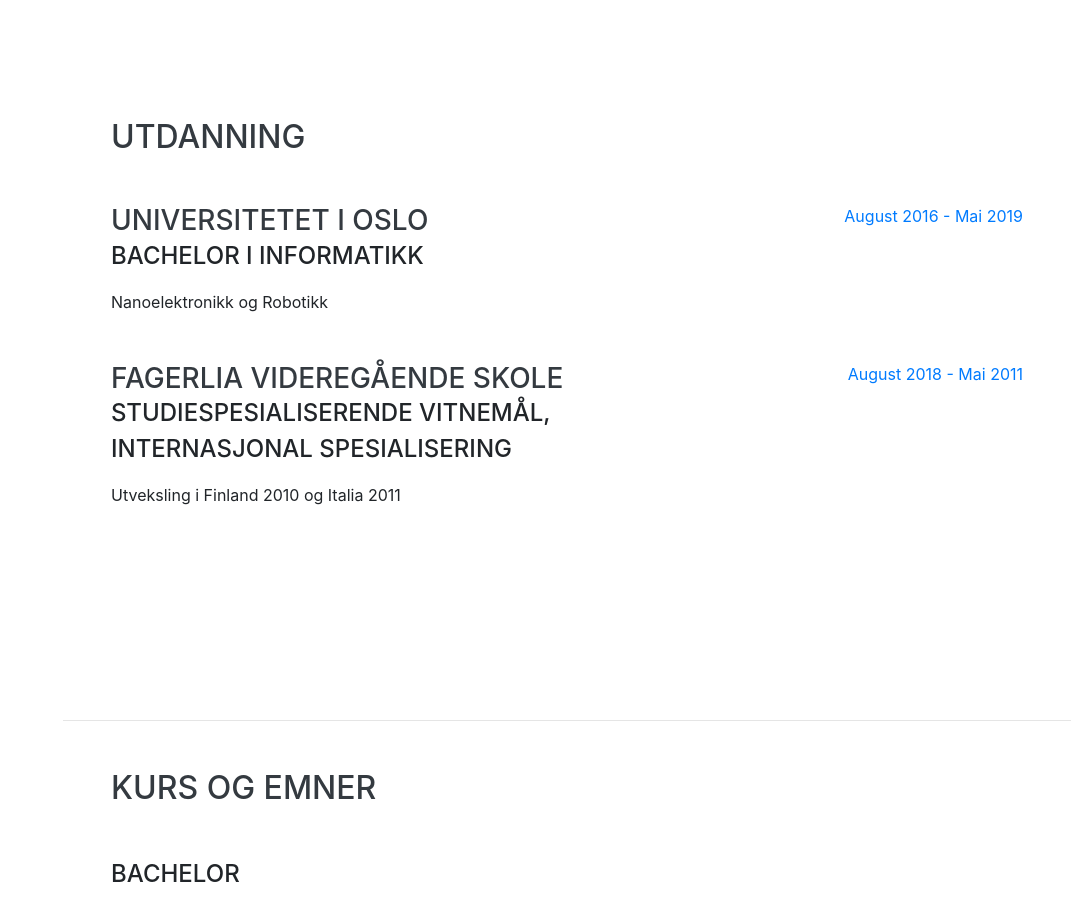
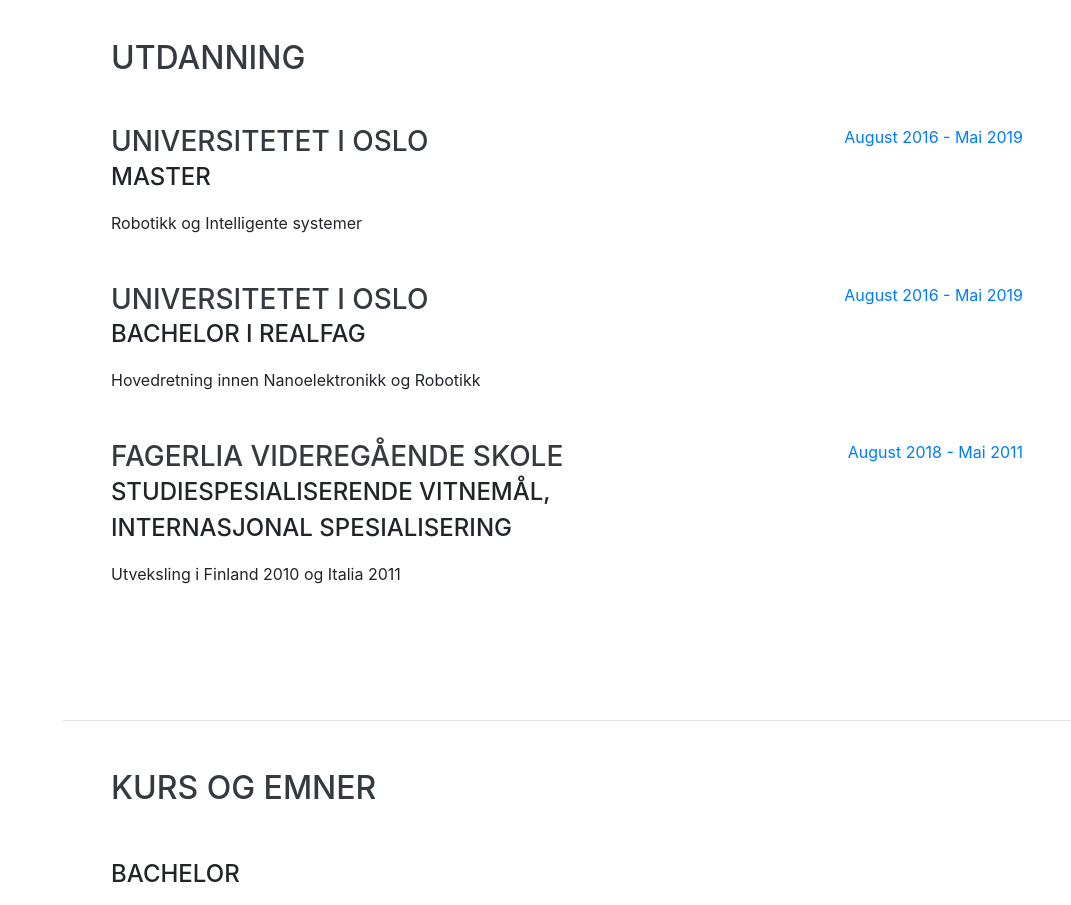
Before and after one commit to vegovs/resume-website, a website with bundled scripts: page index.html in a window 1280 px wide. Shown: the part 1980-2885 px from the top of the page, without its empty margins (209-1280 px from the left). Built offline with nearby package versions, Linux system fonts and the light colour scheme; a web font is replaced by a local one.

Commit message:
:zap: Updated link to blog and added masters.

```diff
--- a/index.html
+++ b/index.html
@@ -61,7 +61,7 @@
                 <a class="nav-link js-scroll-trigger" href="#awards">Sertifikater</a>
             </li>
             <li class="nav-item">
-                <a class="nav-link js-scroll-trigger" href="https://vegovs.github.io/compendium-website/"><i class="fas fa-book-open"></i><small>Blog/Kompendier</small></a>
+                <a class="nav-link js-scroll-trigger" href="https://vegovs.github.io/"><i class="fas fa-book-open"></i><small>Blog/Kompendier</small></a>
 
             </li>
         </ul>
@@ -174,8 +174,19 @@
             <div class="resume-item d-flex flex-column flex-md-row justify-content-between mb-5">
                 <div class="resume-content">
                     <h3 class="mb-0">Universitetet i Oslo</h3>
-                    <div class="subheading mb-3">Bachelor i Informatikk</div>
-                    <div>Nanoelektronikk og Robotikk</div>
+                    <div class="subheading mb-3">Master</div>
+                    <div>Robotikk og Intelligente systemer</div>
+                </div>
+                <div class="resume-date text-md-right">
+                    <span class="text-primary">August 2016 - Mai 2019</span>
+                </div>
+            </div>
+
+            <div class="resume-item d-flex flex-column flex-md-row justify-content-between mb-5">
+                <div class="resume-content">
+                    <h3 class="mb-0">Universitetet i Oslo</h3>
+                    <div class="subheading mb-3">Bachelor i Realfag</div>
+                    <div>Hovedretning innen Nanoelektronikk og Robotikk</div>
                 </div>
                 <div class="resume-date text-md-right">
                     <span class="text-primary">August 2016 - Mai 2019</span>
```
